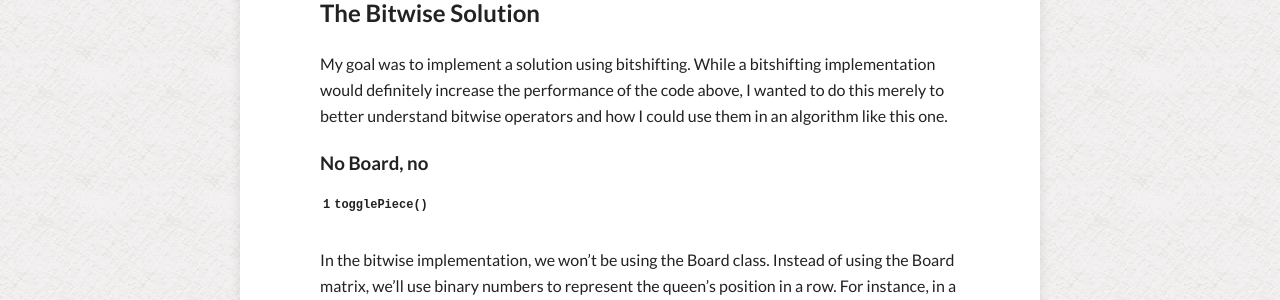
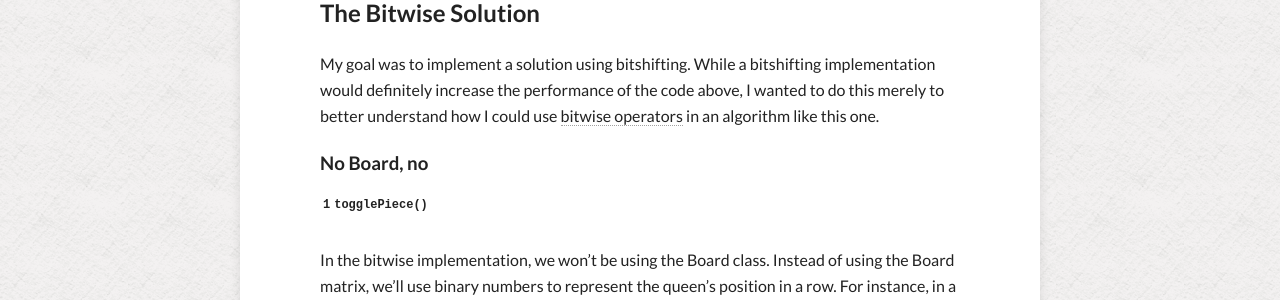
Before and after one commit to jgpettibone/jgpettibone.github.io, a Jekyll site: the page built from _posts/2014-05-08-bitwise-n-queens.md, in a window 1280 px wide and 900 px high, scrolled down 1459 px. Shown: the part 206-506 px from the top of the window. Built offline with Jekyll 4.4.1, drawn with Linux system fonts in a browser that asks for light colours; nearby versions of some CDN libraries; comment, search, counter and statistics services are not loaded.

Commit message:
Added link to MDN bitwise page

```diff
--- a/_posts/2014-05-08-bitwise-n-queens.md
+++ b/_posts/2014-05-08-bitwise-n-queens.md
@@ -43,7 +43,7 @@ window.countNQueensSolutions = function(n){
 {% endhighlight %}
 
 ## The Bitwise Solution
-My goal was to implement a solution using bitshifting.  While a bitshifting implementation would definitely increase the performance of the code above, I wanted to do this merely to better understand bitwise operators and how I could use them in an algorithm like this one.
+My goal was to implement a solution using bitshifting.  While a bitshifting implementation would definitely increase the performance of the code above, I wanted to do this merely to better understand how I could use [bitwise operators](https://developer.mozilla.org/en-US/docs/Web/JavaScript/Reference/Operators/Bitwise_Operators) in an algorithm like this one.
 
 ### No Board, no `togglePiece()`
 In the bitwise implementation, we won't be using the Board class.  Instead of using the Board matrix, we'll use binary numbers to represent the queen's position in a row.  For instance, in a 4x4 chessboard, the queen's position will be a binary number with the queen represented by 1 and the empty places represented by 0s:
@@ -132,22 +132,22 @@ We can build on this information in order to find the conflicts in the next row.
 
 | |  binary representation |---  conflict  ---|
 |:-|------------|:----------------:|
-| |   0100      | minor diagonal conflict |
-| |   0100      | queen's position in next row |
-| |             |:--------------------------------:|
-| |   0100      | minor diagonal conflict \| queen's position |
-|0|  1000      | minor diagonal conflict \| queen's position << 1 |
+|  |  0100      | minor diagonal conflict |
+|  |  0100      | queen's position in next row |
+|  |            |:--------------------------------:|
+|  |  0100      | minor diagonal conflict \| queen's position |
+| (0) | 1000      | minor diagonal conflict \| queen's position << 1 |
 {: rules="groups"}
 
 #### Major Diagonal Conflicts
 
-|   binary representation | |---  conflict  ---|
-|:-------------|-|:----------------:|
-|    0001      | | major diagonal conflict |
-|    0100      | | queen's position in next row |
-|              | |:--------------------------------:|
-|    0101      | | major diagonal conflict \| queen's position |
-|    0010  | 1 | major diagonal conflict \| queen's position >> 1 |
+|   binary representation |---  conflict  ---|
+|:-------------|:----------------:|
+|    0001      | major diagonal conflict |
+|    0100      | queen's position in next row |
+|              |:--------------------------------:|
+|    0101      | major diagonal conflict \| queen's position |
+|    0010 (1)    | major diagonal conflict \| queen's position >> 1 |
 {: rules="groups"}
 
 ### Putting it Together
```
